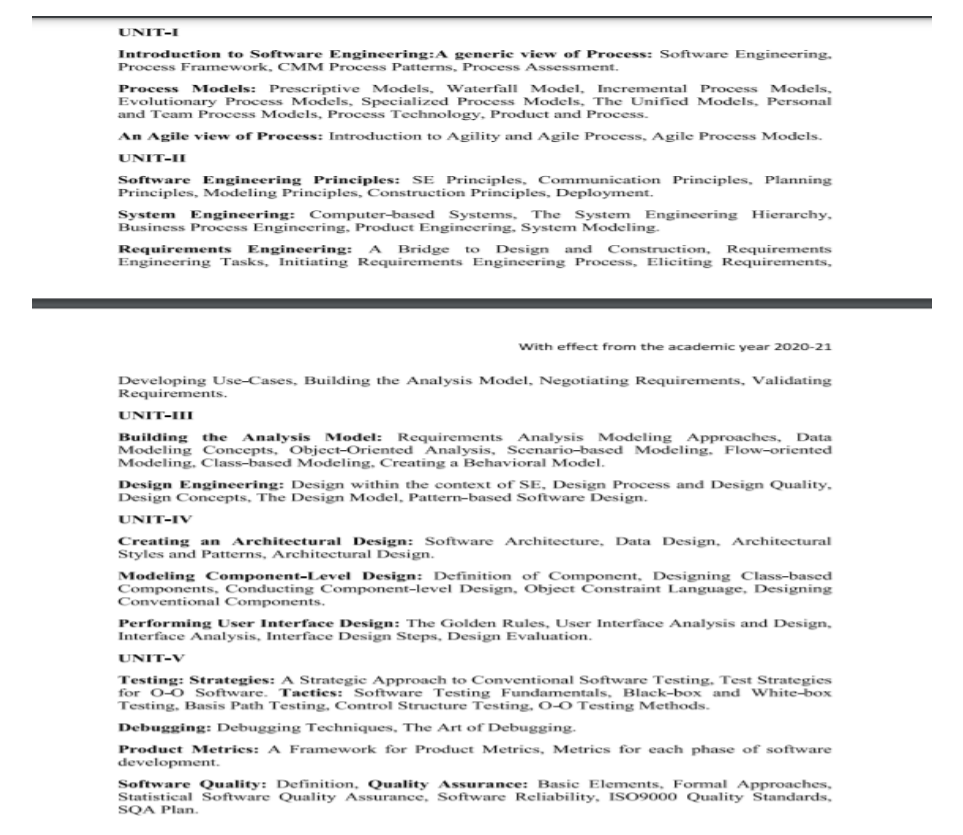
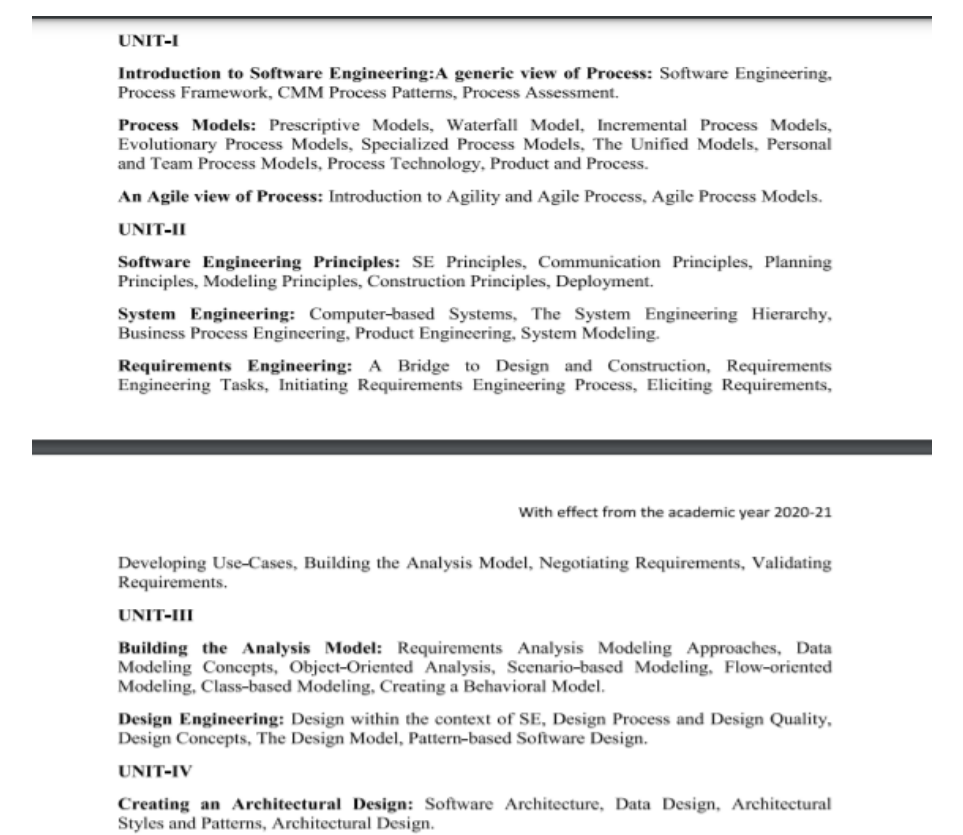
Before and after one commit to pruthvisai122/DAA, a plain HTML site: page index.html in a window 1280 px wide. Shown: the top 835 px of the page, without its empty margins (158-1121 px from the left). Drawn offline with Linux system fonts and the light colour scheme.

Commit message:
Update index.html

```diff
--- a/index.html
+++ b/index.html
@@ -9,6 +9,6 @@
          }
    </style>
    <body>
-      <p><img src="se.png" width="900" height="800"></p>
+      <p><img src="se.png" width="900" height="1200"></p>
    </body>
 </html>
```
